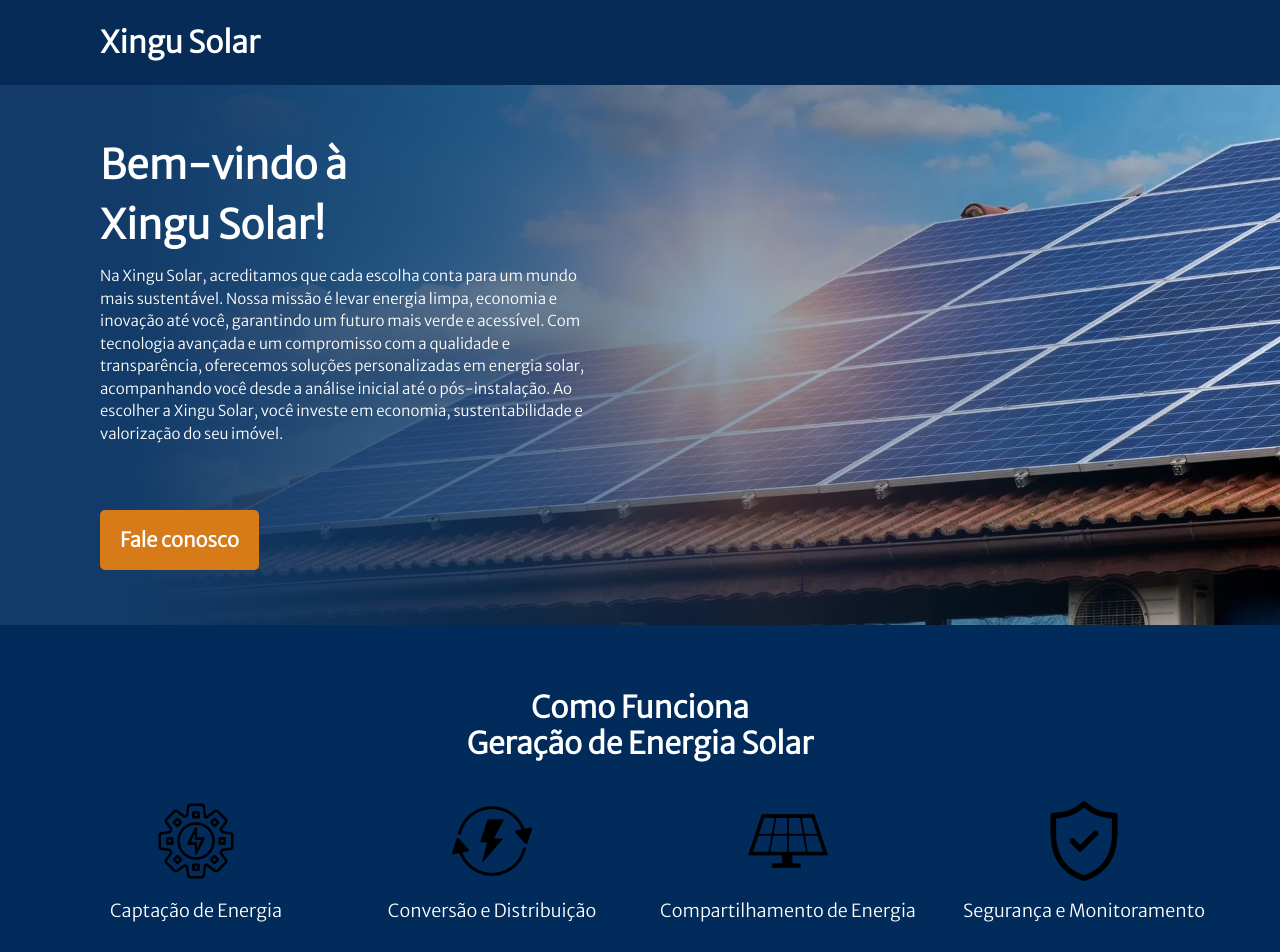
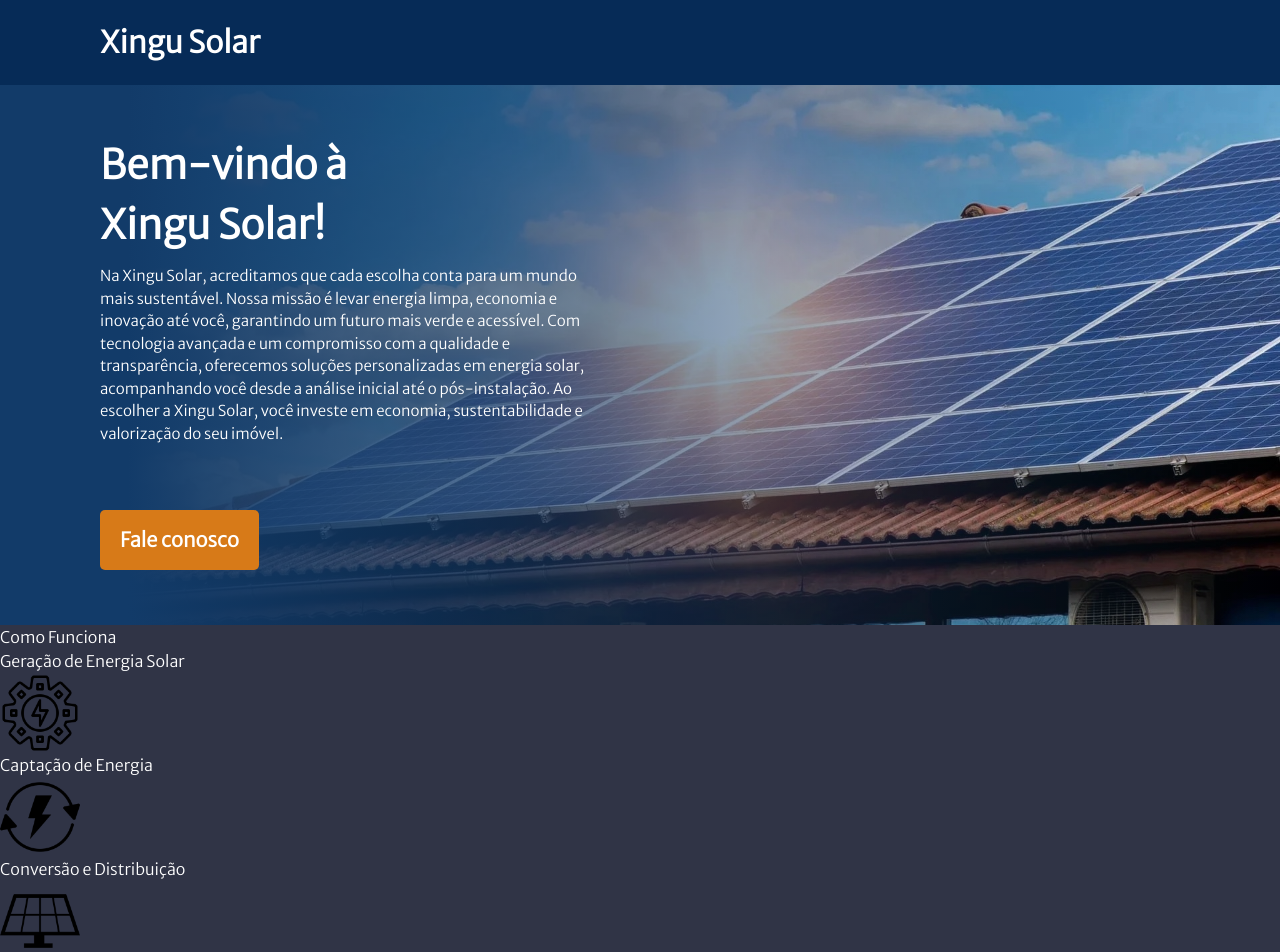
Before and after one commit to levisantosp/xingusolar, a Next.js app: page / in a window 1280 px wide. Shown: the top 952 px of the page. Built offline with nearby package versions, Linux system fonts and the light colour scheme.

Commit message:
remoção de tailwind css

```diff
--- a/src/app/page.tsx
+++ b/src/app/page.tsx
@@ -25,20 +25,20 @@ export default function Page() {
                                 </div>
                         </div>
 
-                        < section className="bg-[#002b5b] py-16 px-4 text-white text-center">
-                                <h1 className="text-3xl font-bold mb-10">
+                        <div className="instruction">
+                                <h1 className="instruction-title">
                                         Como Funciona<br />Geração de Energia Solar
                                 </h1>
-                                <div className="grid grid-cols-1 sm:grid-cols-2 md:grid-cols-4 gap-8 max-w-6xl mx-auto">
+                                <div className="instruction-descs">
                                         <div>
                                                 <Image
                                                         src="/captacao.png"
                                                         alt="Captação de Energia"
                                                         width={80}
                                                         height={80}
-                                                        className="mx-auto mb-4"
+                                                        className="instruction-img-1"
                                                 />
-                                                <p className="text-lg font-medium">Captação de Energia</p>
+                                                <p className="instruction-desc-1">Captação de Energia</p>
                                         </div>
                                         <div>
                                                 <Image
@@ -46,9 +46,9 @@ export default function Page() {
                                                         alt="Conversão e Distribuição"
                                                         width={80}
                                                         height={80}
-                                                        className="mx-auto mb-4"
+                                                        className="instruction-img-2"
                                                 />
-                                                <p className="text-lg font-medium">Conversão e Distribuição</p>
+                                                <p className="instruction-desc-2">Conversão e Distribuição</p>
                                         </div>
                                         <div>
                                                 <Image
@@ -56,9 +56,9 @@ export default function Page() {
                                                         alt="Compartilhamento de Energia"
                                                         width={80}
                                                         height={80}
-                                                        className="mx-auto mb-4"
+                                                        className="instruction-img-3"
                                                 />
-                                                <p className="text-lg font-medium">Compartilhamento de Energia</p>
+                                                <p className="instruction-desc-3">Compartilhamento de Energia</p>
                                         </div>
                                         <div>
                                                 <Image
@@ -66,12 +66,12 @@ export default function Page() {
                                                         alt="Segurança e Monitoramento"
                                                         width={80}
                                                         height={80}
-                                                        className="mx-auto mb-4"
+                                                        className="instruction-img-4"
                                                 />
-                                                <p className="text-lg font-medium">Segurança e Monitoramento</p>
+                                                <p className="instruction-desc-4">Segurança e Monitoramento</p>
                                         </div>
                                 </div>
-                        </section>
+                        </div>
                 </main>
         )
 }
```
